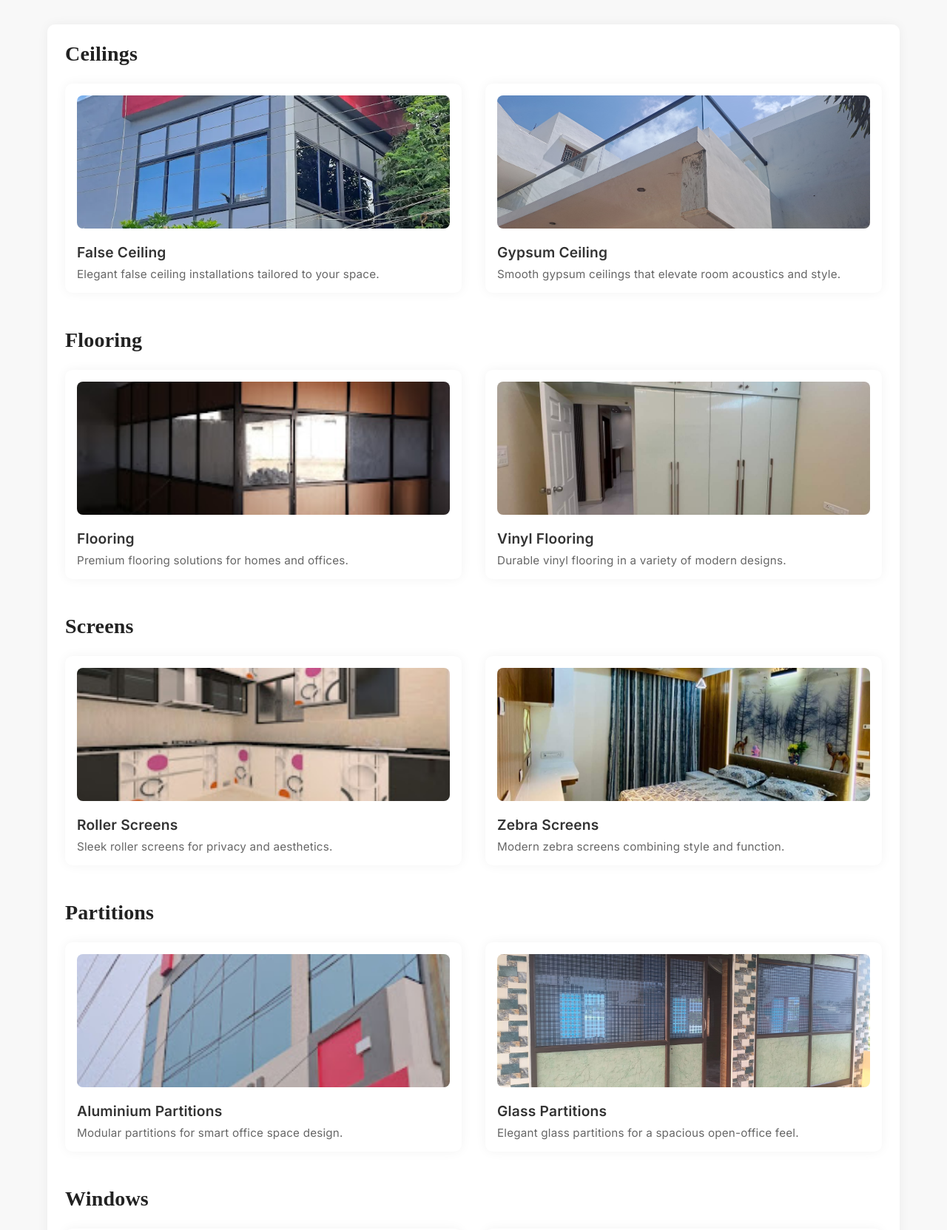
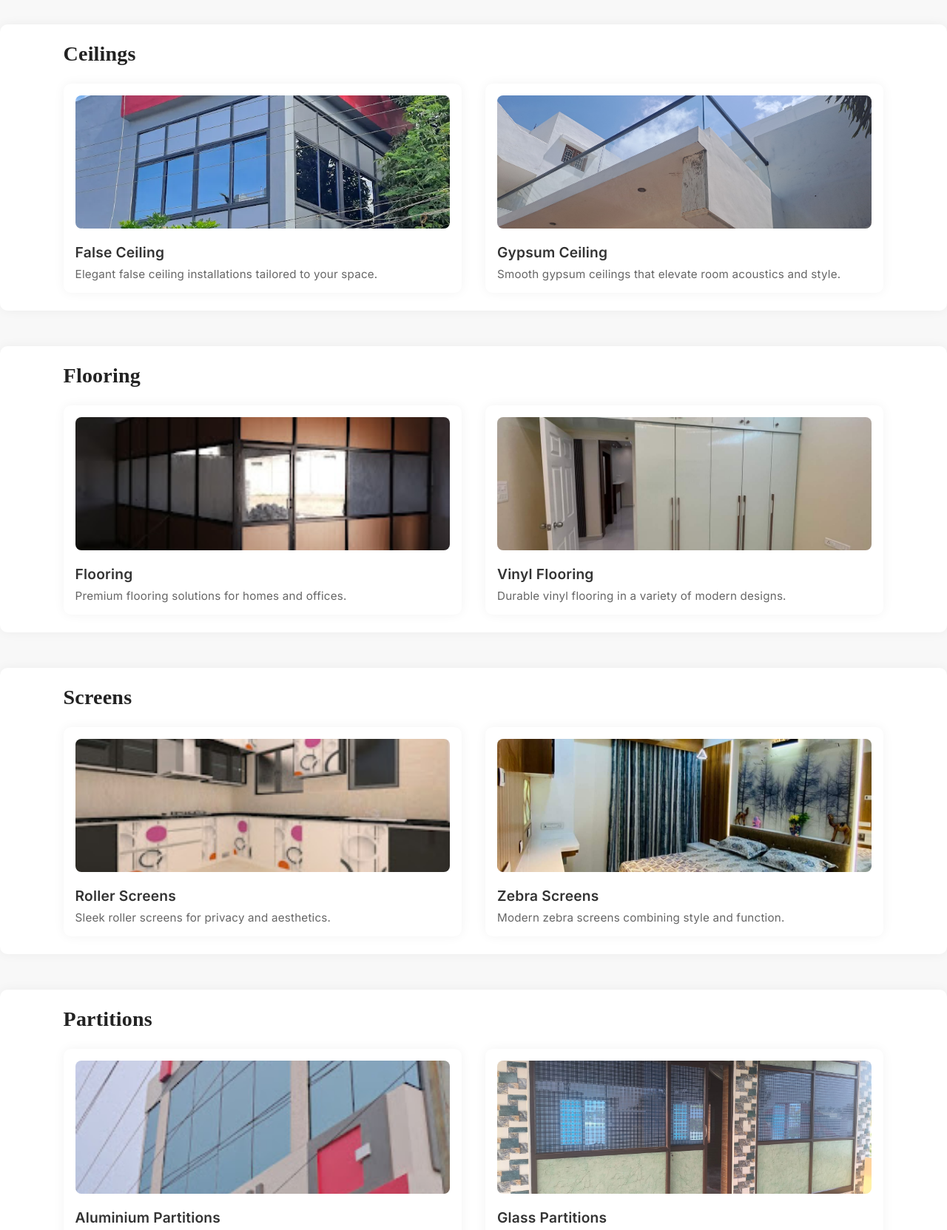
Before and after one commit to web3anand/webpage, a website: page services.html in a window 1280 px wide. Shown: the part 160-1823 px from the top of the page at 74% size. Drawn offline with Linux system fonts and the light colour scheme; a web font is replaced by a local one.

Commit message:
Separate containers per service category

```diff
--- a/css/style.css
+++ b/css/style.css
@@ -433,13 +433,11 @@ a {
 .services-page {
   padding: var(--spacing-lg) 0;
 }
-.service-groups {
+.service-group {
   background: #fff;
   padding: var(--spacing-md);
   border-radius: 10px;
   box-shadow: 0 0 15px rgba(0, 0, 0, 0.05);
-}
-.service-group {
   margin-bottom: var(--spacing-lg);
 }
 .service-group-title {
--- a/services.html
+++ b/services.html
@@ -44,8 +44,9 @@
   <section class="services-page">
     <div class="container">
       <h2 class="section-title">Our Services</h2>
-      <div class="service-groups">
+        </div>
         <div class="service-group">
+          <div class="container">
           <h3 class="service-group-title">Ceilings</h3>
           <div class="services-grid">
             <div class="service-card">
@@ -60,8 +61,10 @@
             </div>
           </div>
         </div>
+        </div>
 
         <div class="service-group">
+            <div class="container">
           <h3 class="service-group-title">Flooring</h3>
           <div class="services-grid">
             <div class="service-card">
@@ -75,9 +78,11 @@
               <p>Durable vinyl flooring in a variety of modern designs.</p>
             </div>
           </div>
+          </div>
         </div>
 
         <div class="service-group">
+            <div class="container">
           <h3 class="service-group-title">Screens</h3>
           <div class="services-grid">
             <div class="service-card">
@@ -90,10 +95,12 @@
               <h3>Zebra Screens</h3>
               <p>Modern zebra screens combining style and function.</p>
             </div>
+            </div>
           </div>
         </div>
 
         <div class="service-group">
+            <div class="container">
           <h3 class="service-group-title">Partitions</h3>
           <div class="services-grid">
             <div class="service-card">
@@ -106,10 +113,12 @@
               <h3>Glass Partitions</h3>
               <p>Elegant glass partitions for a spacious open-office feel.</p>
             </div>
+            </div>
           </div>
         </div>
 
         <div class="service-group">
+            <div class="container">
           <h3 class="service-group-title">Windows</h3>
           <div class="services-grid">
             <div class="service-card">
@@ -122,10 +131,9 @@
               <h3>Sliding Windows</h3>
               <p>Sleek sliding window systems for modern spaces.</p>
             </div>
+            </div>
           </div>
-        </div>
-      </div>
-    </div>
+          </div>
   </section>
 
   <footer class="footer">
```
